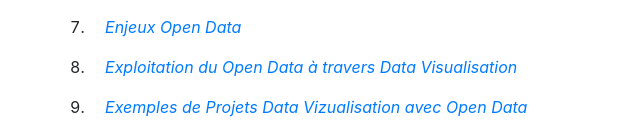
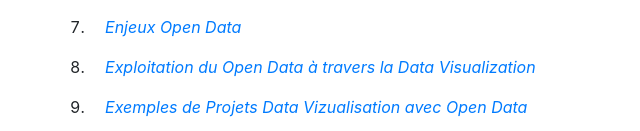
Before and after one commit to mnemonico/mnemonico.github.io, a website with bundled scripts: page datavizopendata/index.html in a window 1280 px wide. Shown: the part 821-952 px from the top of the page, 226-866 px from the left. Built offline with nearby package versions, Linux system fonts and the light colour scheme.

Commit message:
Update index.html

```diff
--- a/datavizopendata/index.html
+++ b/datavizopendata/index.html
@@ -61,7 +61,7 @@
             <a class="nav-link js-scroll-trigger" href="#enjeux"><i>Enjeux Open Data</i></a>
             </li>
             <li>
-            <a class="nav-link js-scroll-trigger" href="#dataviz"><i>Exploitation du Open Data à travers Data Visualisation</i></a>
+            <a class="nav-link js-scroll-trigger" href="#dataviz"><i>Exploitation du Open Data à travers la Data Visualization</i></a>
             </li>
             <li>
             <a class="nav-link js-scroll-trigger" href="#exemples"><i>Exemples de Projets Data Vizualisation avec Open Data</i></a>
@@ -333,7 +333,7 @@
       <div class="container">
         <div class="row">
           <div class="col-lg-10 mx-auto">
-            <h2>Exploitation du Open Data à travers Data Visualisation</h2>
+            <h2>Exploitation du Open Data à travers la Data Visualization</h2>
             </br>
             <div class="row">
 				    <div class="col-12">
```
